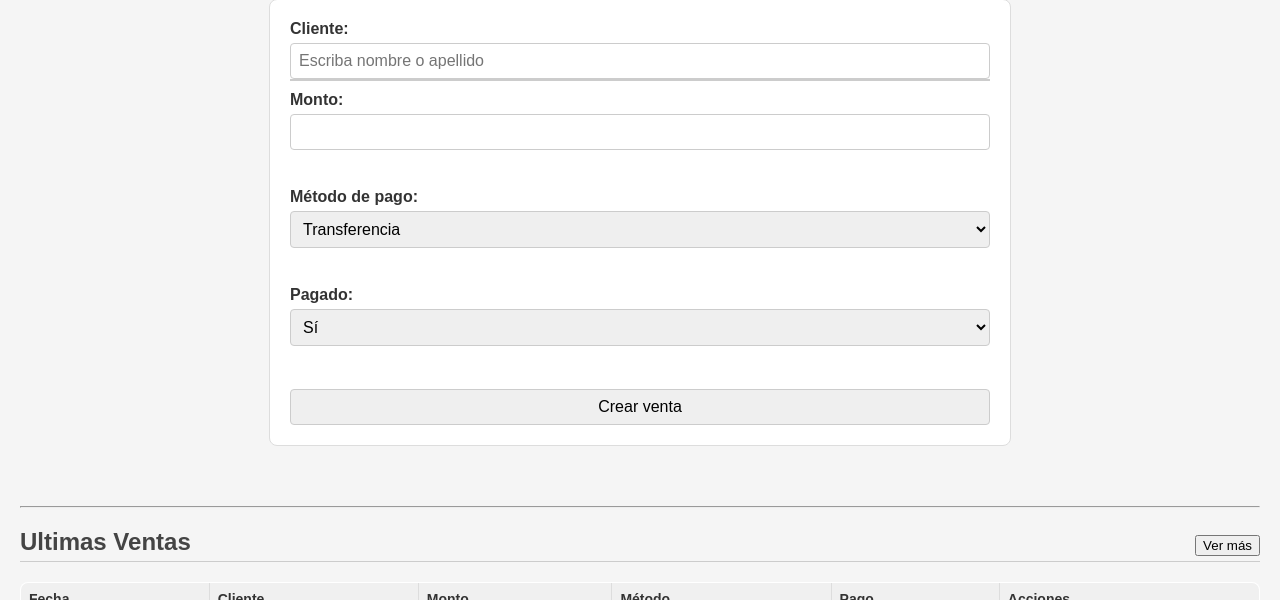
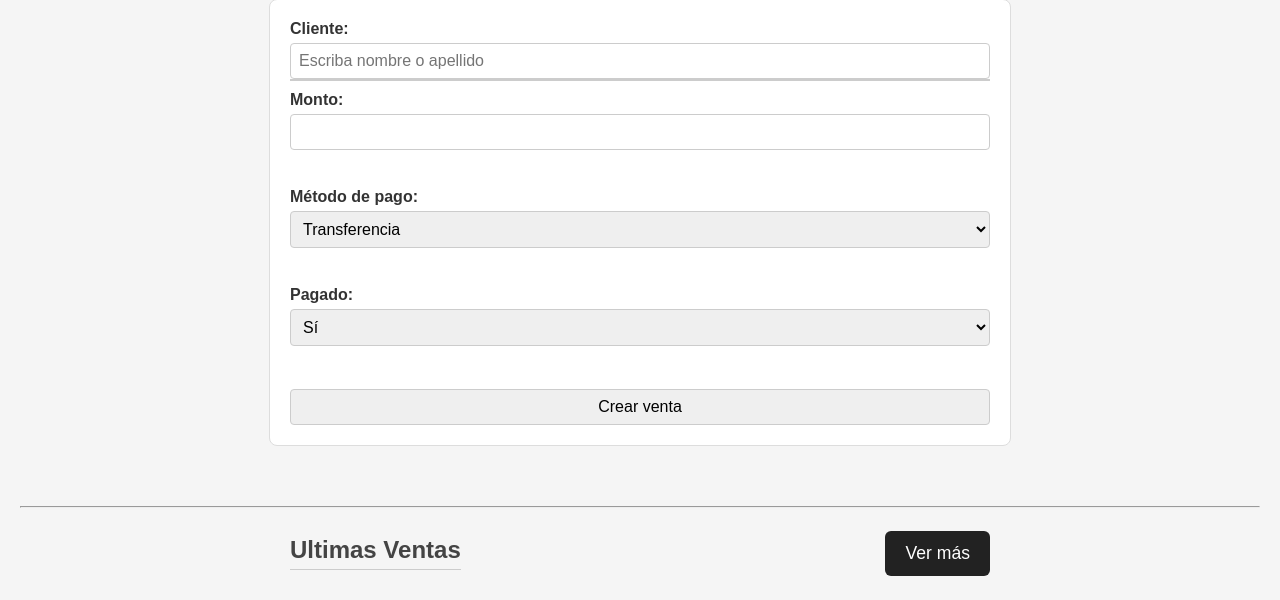
Before and after one commit to Samuleto2/LV_Sales, a Flask app: page / in a window 1280 px wide. Shown: the part 173-773 px from the top of the page. Run offline with Flask 3, Linux system fonts and the light colour scheme; data that the repository does not hold is empty.

Commit message:
Nuevo boton ver mas

```diff
--- a/templates/index.html
+++ b/templates/index.html
@@ -80,12 +80,14 @@
     <hr>
 
     <!-- Lista de ventas -->
-    <h2 style="display:flex; align-items:center; justify-content: space-between;">Ultimas Ventas
+     <div id="headerForm" style="display:flex; justify-content: space-between; align-items: center; max-width: 700px; margin: 0 auto 10px auto;">
+    <h2 style="display:flex; align-items:center; justify-content: space-between;">Ultimas Ventas</h2>
 
         <a href="{{ url_for('explore_sales') }}">
-        <button>Ver más</button>
+        <button id="btnNewCustomer">Ver más</button>
     </a>
-    </h2>
+
+    </div>
     <table border="1" id="salesTable">
         <thead>
             <tr>
```
